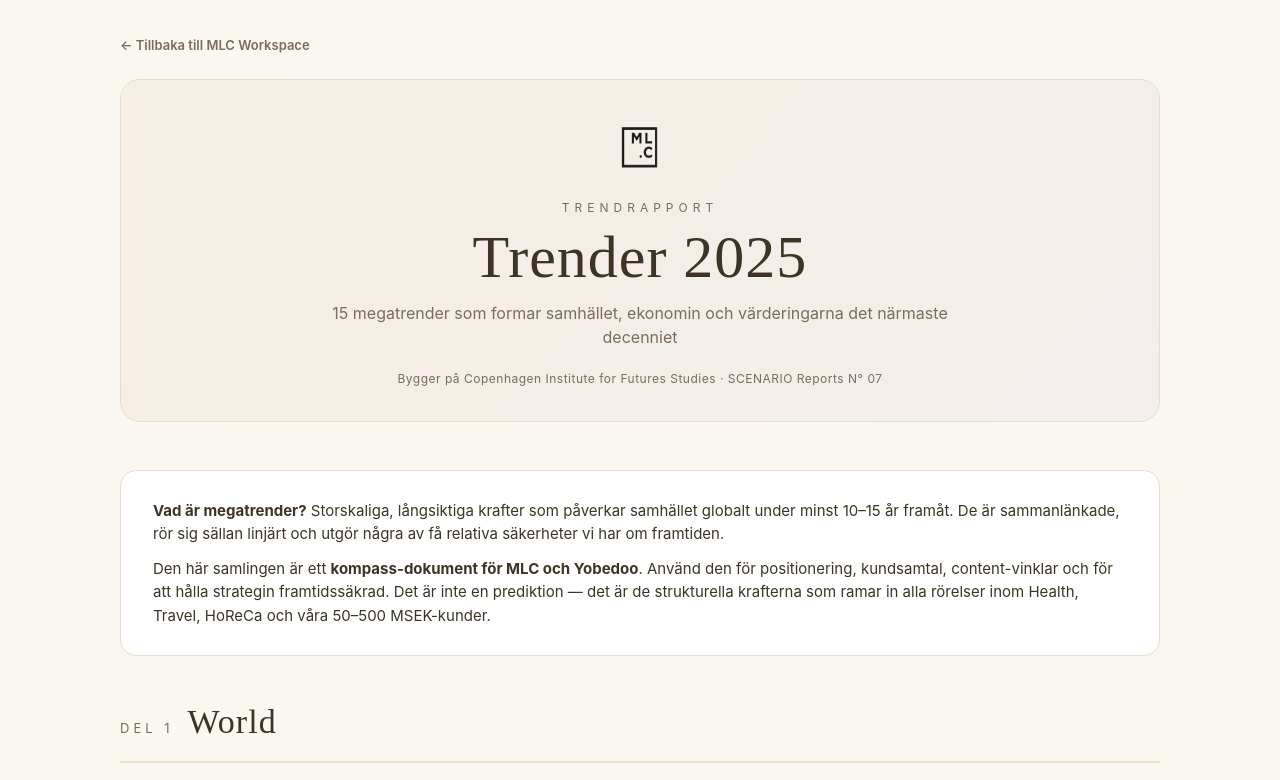
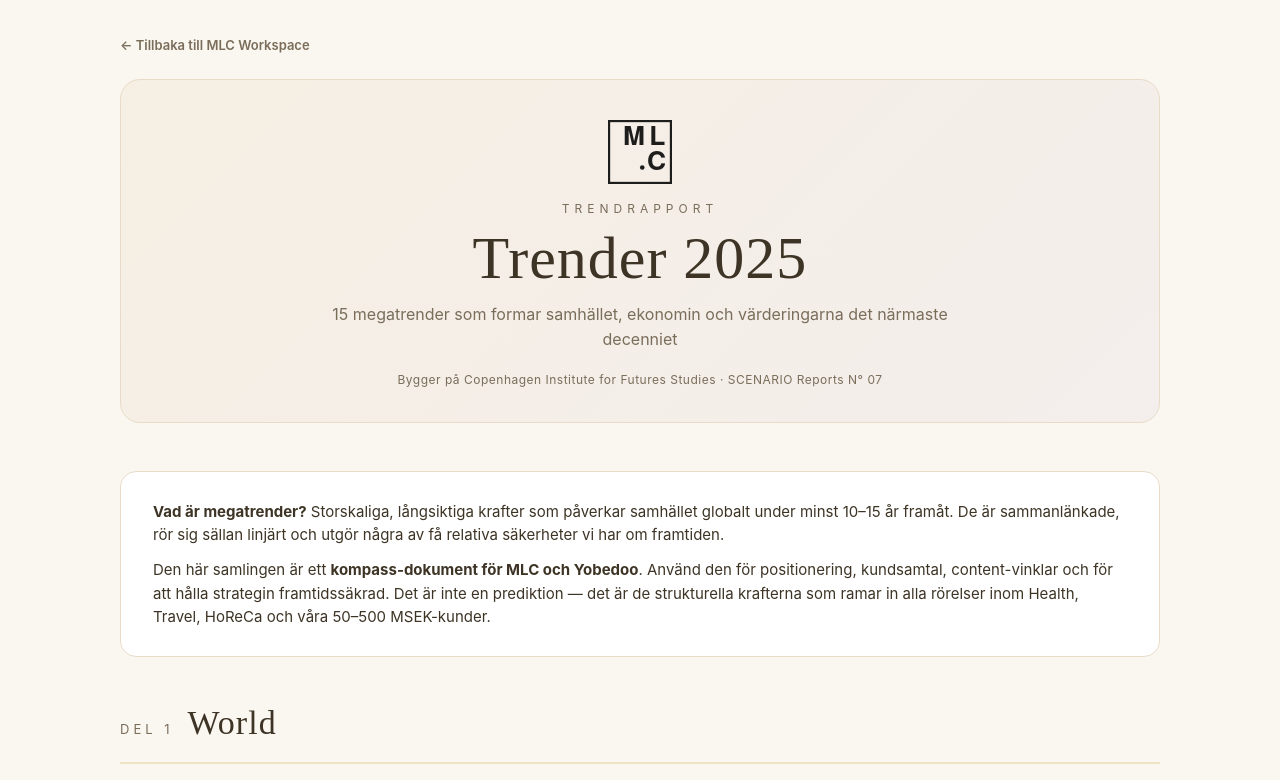
Before and after one commit to Mlangsda/mlc-workspace, a website: page public/trender-2025.html in a window 1280 px wide. Shown: the top 780 px of the page. Drawn offline with Linux system fonts and the light colour scheme; a web font is replaced by a local one.

Commit message:
Use cropped SVG logo everywhere (mlc-logo.svg) — fixes squashed PNG
PNG was 1424×1253 (not square), got distorted when CSS forced width=height.
SVG has square viewBox 279.96 196.77 837.69 837.69 so it always renders correctly.

```diff
--- a/public/trender-2025.html
+++ b/public/trender-2025.html
@@ -67,9 +67,12 @@
     border: 1px solid var(--border);
   }
   .header-logo {
-    width: 56px;
-    height: 56px;
-    margin-bottom: 16px;
+    width: 64px;
+    height: 64px;
+    aspect-ratio: 1 / 1;
+    object-fit: contain;
+    display: block;
+    margin: 0 auto 16px;
   }
   header .label {
     font-size: 12px;
@@ -258,7 +261,7 @@
   <a class="back-link" href="/">← Tillbaka till MLC Workspace</a>
 
   <header>
-    <img class="header-logo" src="/mlc-logo.png" alt="MLC">
+    <img class="header-logo" src="/mlc-logo.svg" alt="MLC">
     <div class="label">Trendrapport</div>
     <h1>Trender 2025</h1>
     <p class="tagline">15 megatrender som formar samhället, ekonomin och värderingarna det närmaste decenniet</p>
```
Also changed, not shown: public/bokslut.html (+1 -1 lines), public/evolan-jobb.html (+1 -1 lines), public/index.html (+1 -1 lines), public/skills.html (+1 -1 lines), public/systemstatus.html (+1 -1 lines), public/voice-roadmap.html (+1 -1 lines), public/webbinspiration.html (+1 -1 lines), public/mlc-logo.svg (added).
